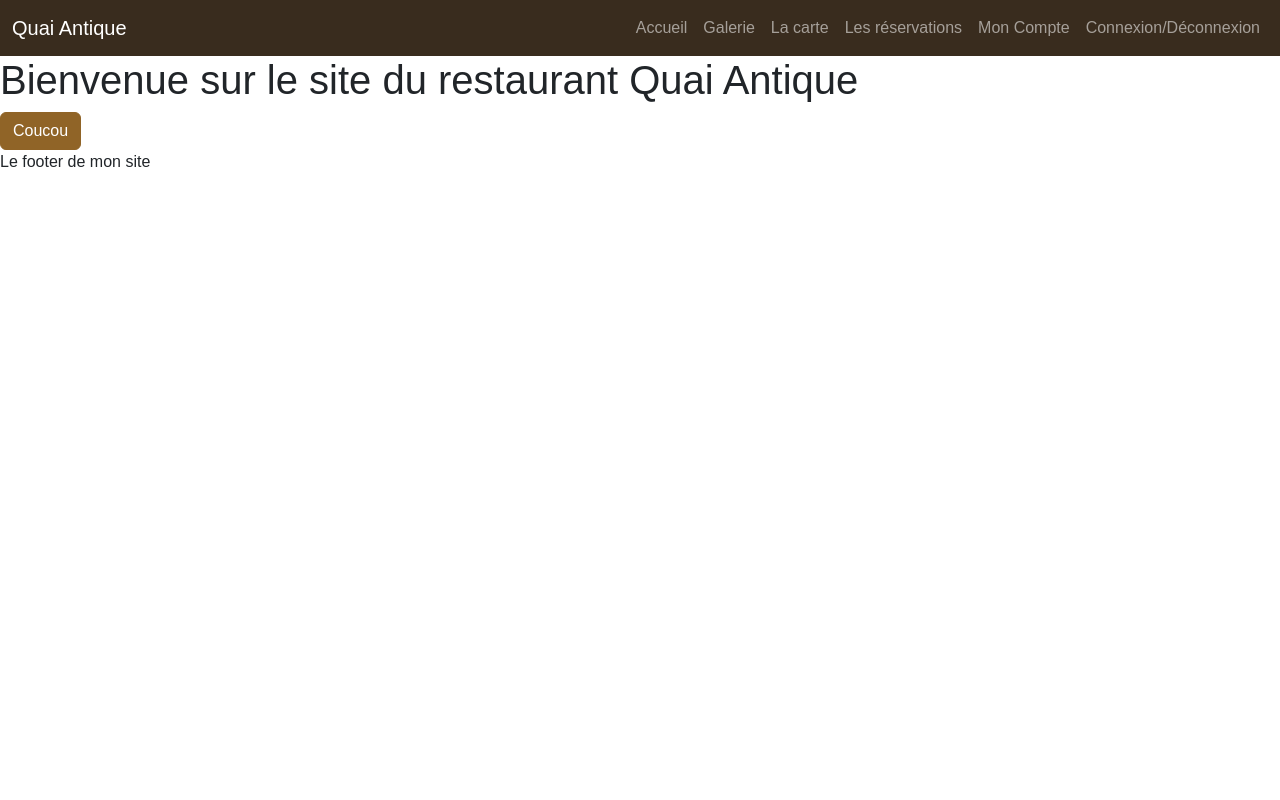
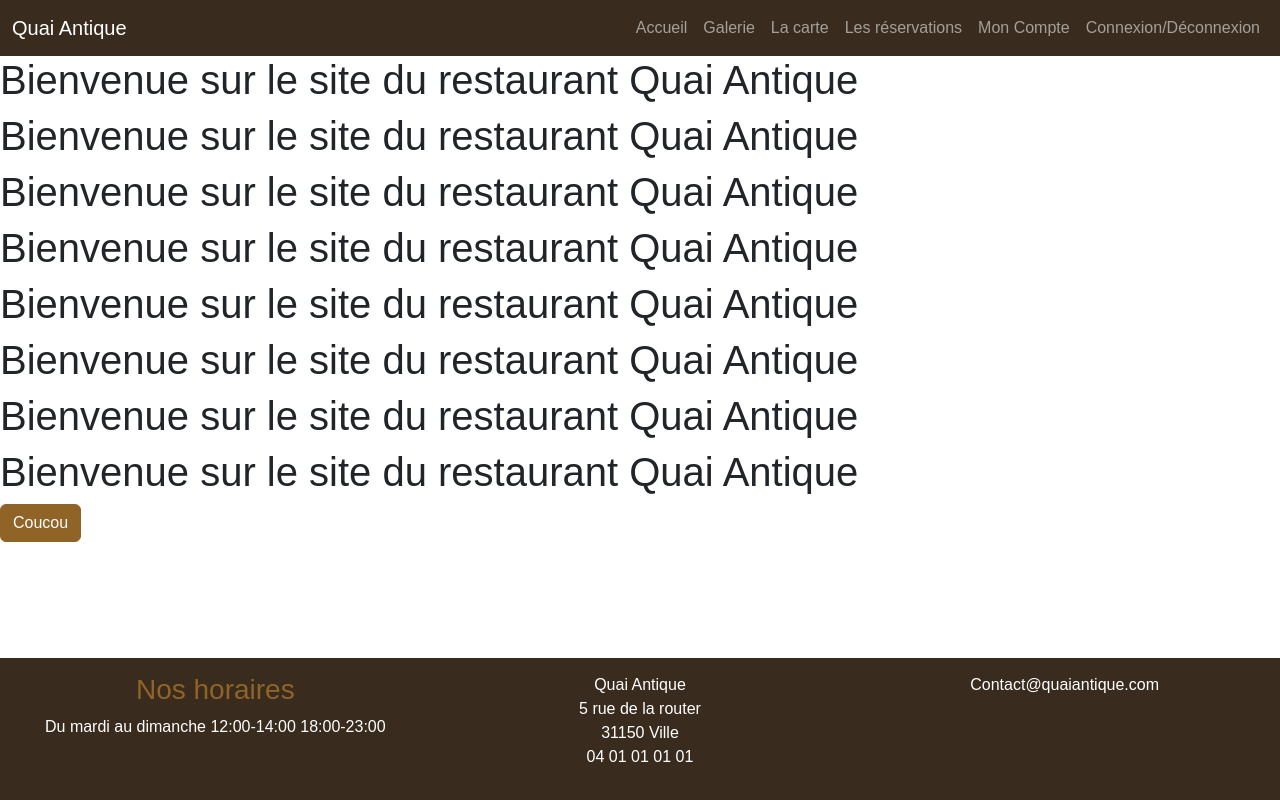
Before and after one commit to Sullivankow/QuaiAntiqueRestaurantFront, a website with bundled scripts: page index.html in a window 1280 px wide. Built offline with nearby package versions, Linux system fonts and the light colour scheme; files whose address does not match are found by name; a web font is replaced by a local one.

Commit message:
Ajout Footer

```diff
--- a/index.html
+++ b/index.html
@@ -52,7 +52,27 @@
     <!-- Le contenu de la page sera injecté ici-->
 </main>
 
-<footer>Le footer de mon site</footer>
+<footer class="bg-dark text-white text-center footer">
+    <div class="row">
+        <div class="col-12 col-lg-4">
+            <h3 class="text-primary">Nos horaires</h3>
+            <p>Du mardi au dimanche   12:00-14:00  18:00-23:00</p>
+        </div>
+        <div class="col-6 col-lg-4">
+            <p>Quai Antique <br/>
+            5 rue de la router <br/>
+            31150 Ville<br/>
+            04 01 01 01 01<br/>
+            </p>
+        </div>
+        <div class="col-6 col-lg-4">
+            <p>Contact@quaiantique.com</p>
+        </div>
+
+</div>
+
+
+</footer>
 
 <script type="module" src="Router/router.js"></script>
 <script src="node_modules/bootstrap/dist/js/bootstrap.bundle.min.js"></script>
--- a/pages/home.html
+++ b/pages/home.html
@@ -1,3 +1,11 @@
+<h1>Bienvenue sur le site du restaurant Quai Antique</h1>
+<h1>Bienvenue sur le site du restaurant Quai Antique</h1>
+<h1>Bienvenue sur le site du restaurant Quai Antique</h1>
+<h1>Bienvenue sur le site du restaurant Quai Antique</h1>
+<h1>Bienvenue sur le site du restaurant Quai Antique</h1>
+<h1>Bienvenue sur le site du restaurant Quai Antique</h1>
+<h1>Bienvenue sur le site du restaurant Quai Antique</h1>
 <h1>Bienvenue sur le site du restaurant Quai Antique</h1>
 
+
 <button class="btn btn-primary">Coucou</button>
--- a/scss/main.scss
+++ b/scss/main.scss
@@ -1,3 +1,20 @@
 
 @import url("/node_modules/bootstrap-icons/font/bootstrap-icons.css");
 @import 'custom';
+
+
+html{
+    position: relative;
+    min-height: 100%;
+}
+
+main{
+    margin-bottom: 250px;
+}
+
+footer.footer{
+    padding: 15px;
+    position: absolute;
+    bottom: 0;
+    width: 100%;
+}
```
Also changed, not shown: scss/main.css, 1 other file.
